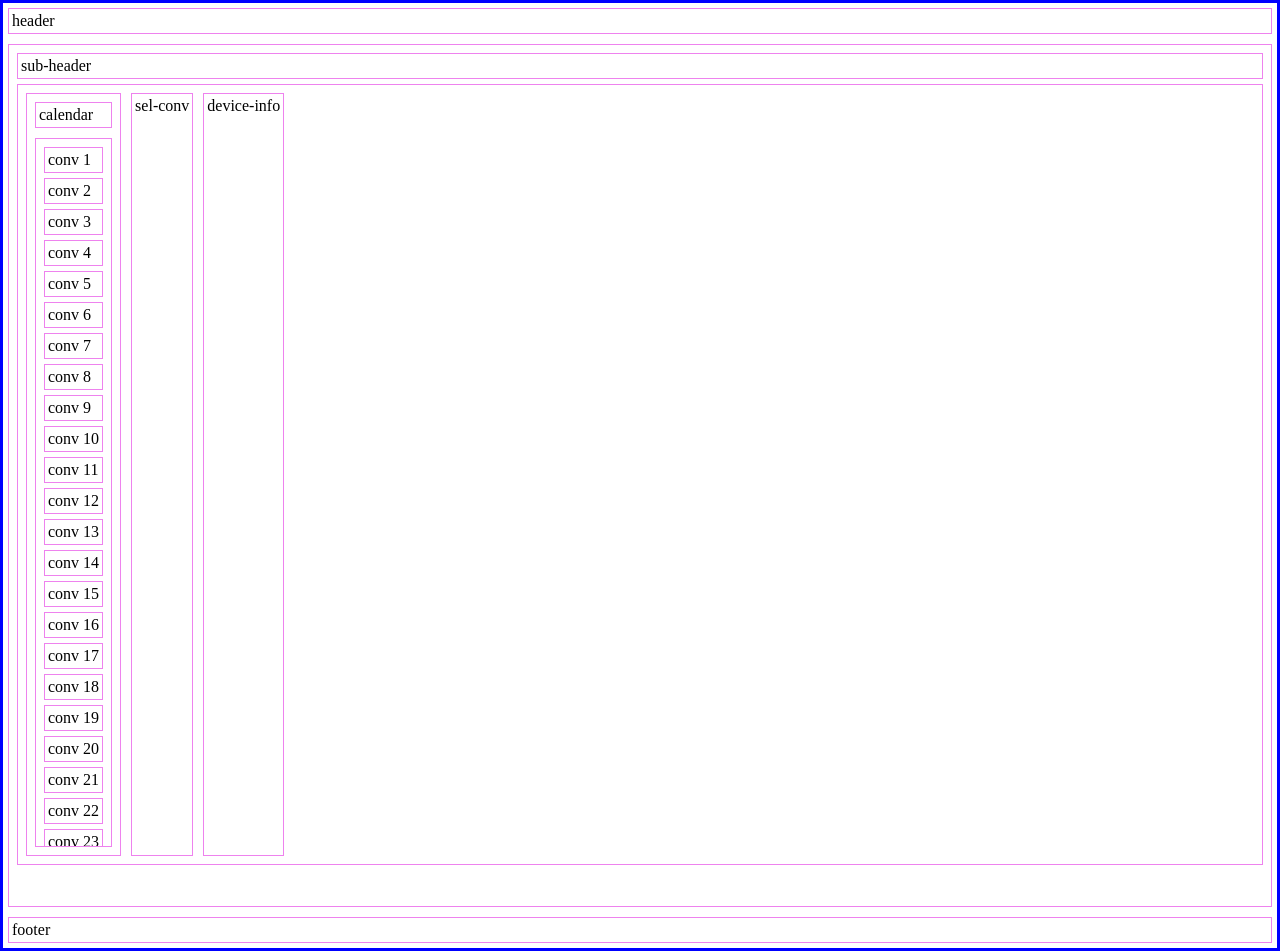
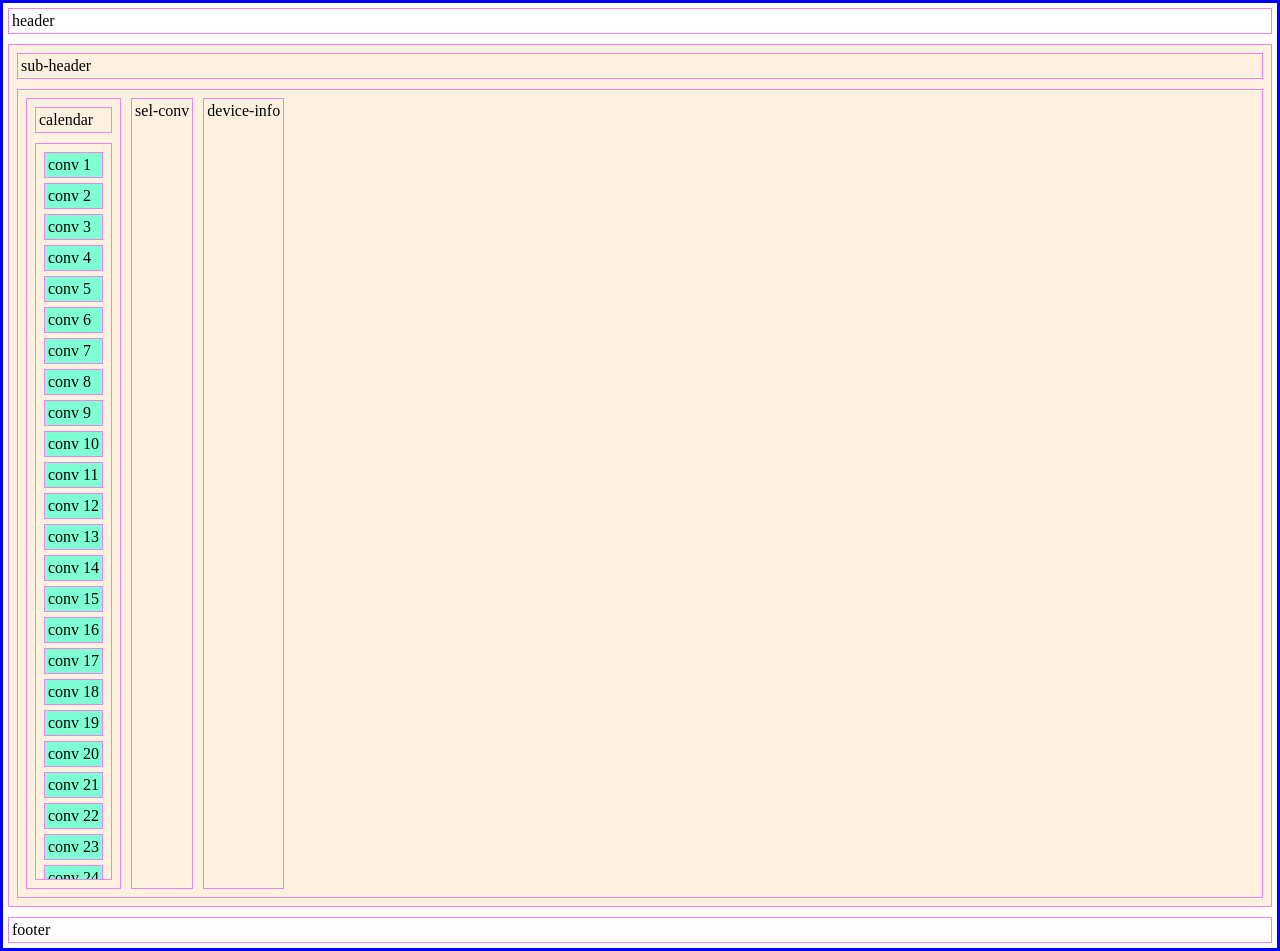
Before and after one commit to bartosz722/flaskboot, a Flask app: page /sell in a window 1280 px wide. Run offline with Flask 3, Linux system fonts and the light colour scheme.

Commit message:
Solution for overflowing

```diff
--- a/static/sell.css
+++ b/static/sell.css
@@ -15,15 +15,25 @@
 }
 #sub-page {
     flex-grow: 1;
+    display: flex;
+    flex-direction: column;
+    background-color:rgb(255, 241, 224);
 }
 #sub-main {
     display: flex;
+    flex-grow: 1;
 }
 #cal-and-convs {
     display: flex;
     flex-direction: column;
 }
 #convs {
-    max-height: calc(100vh - 250px);
     overflow: auto;
+    flex-grow: 1;
+    flex-shrink: 1;
+    flex-basis: 0;
+    min-height: 0;
 }
+.conv {
+    background-color: aquamarine;
+}
--- a/templates/sell.html
+++ b/templates/sell.html
@@ -22,7 +22,7 @@
             </div>
             <div id="convs">
               {% for i in range(30) %}
-                <div>conv {{i+1}}</div>
+                <div class="conv">conv {{i+1}}</div>
               {% endfor %}
             </div>
           </div>
```
